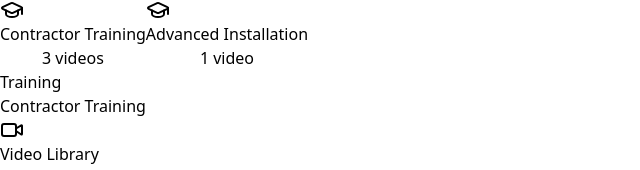
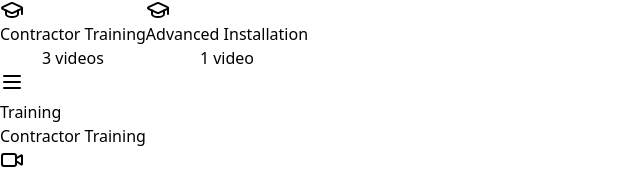
Before and after one commit to oepablomoli/videotraining, a React (Vite) app: page / in a window 1280 px wide. Shown: the part 350-520 px from the top of the page, without its empty margins (0-640 px from the left). Built offline with nearby package versions, Linux system fonts and the light colour scheme.

Commit message:
sidebar collapse

```diff
--- a/src/App.tsx
+++ b/src/App.tsx
@@ -17,6 +17,7 @@ export default function App() {
   );
   const [activeSidebarItem, setActiveSidebarItem] = useState<SidebarItem>(trainingCategories[0].id);
   const [showVideoLibrary, setShowVideoLibrary] = useState(false);
+  const [sidebarCollapsed, setSidebarCollapsed] = useState(false);
 
   const handleSidebarClick = (item: string) => {
     setActiveSidebarItem(item as SidebarItem);
@@ -43,6 +44,10 @@ export default function App() {
     setShowVideoLibrary(!showVideoLibrary);
   };
 
+  const handleToggleSidebar = () => {
+    setSidebarCollapsed(!sidebarCollapsed);
+  };
+
   return (
     <Layout>
       <Sidebar
@@ -50,9 +55,10 @@ export default function App() {
         activeSidebarItem={activeSidebarItem}
         onSidebarClick={handleSidebarClick}
         onCategorySelect={handleCategorySelect}
+        isCollapsed={sidebarCollapsed}
       />
 
-      <MainContent>
+      <MainContent onToggleSidebar={handleToggleSidebar}>
         <div className="max-w-6xl mx-auto space-y-8">
           {/* Header */}
           <div className="flex items-center justify-between">
--- a/src/components/Header.tsx
+++ b/src/components/Header.tsx
@@ -1,7 +1,24 @@
-const Header = () => {
+import { Menu } from 'lucide-react';
+
+interface HeaderProps {
+  onToggleSidebar?: () => void;
+}
+
+const Header = ({ onToggleSidebar }: HeaderProps) => {
   return (
     <header className="mb-8">
-      <h1 className="text-3xl font-bold text-gray-900">Training</h1>
+      <div className="flex items-center gap-4">
+        {onToggleSidebar && (
+          <button
+            onClick={onToggleSidebar}
+            className="p-2 text-gray-600 hover:bg-gray-100 rounded-md transition-colors focus:outline-none focus:ring-2 focus:ring-blue-500 focus:ring-offset-2"
+            aria-label="Toggle sidebar"
+          >
+            <Menu className="h-5 w-5" />
+          </button>
+        )}
+        <h1 className="text-3xl font-bold text-gray-900">Training</h1>
+      </div>
     </header>
   );
 };
--- a/src/components/MainContent.tsx
+++ b/src/components/MainContent.tsx
@@ -3,12 +3,13 @@ import Header from './Header';
 
 interface MainContentProps {
   children: ReactNode;
+  onToggleSidebar?: () => void;
 }
 
-const MainContent = ({ children }: MainContentProps) => {
+const MainContent = ({ children, onToggleSidebar }: MainContentProps) => {
   return (
     <main className="flex-1 p-8 overflow-y-auto">
-      <Header />
+      <Header onToggleSidebar={onToggleSidebar} />
       {children}
     </main>
   );
--- a/src/components/Sidebar.tsx
+++ b/src/components/Sidebar.tsx
@@ -9,18 +9,21 @@ interface SidebarProps {
   activeSidebarItem: SidebarItem;
   onSidebarClick: (item: string) => void;
   onCategorySelect: (category: TrainingCategory) => void;
+  isCollapsed: boolean;
 }
 
 const Sidebar = ({
   trainingCategories,
   activeSidebarItem,
   onSidebarClick,
-  onCategorySelect
+  onCategorySelect,
+  isCollapsed
 }: SidebarProps) => {
   return (
-    <aside className="w-64 bg-white border-r border-gray-200 flex flex-col">
-      <SidebarHeader />
+    <aside className={`${isCollapsed ? 'w-16' : 'w-64'} bg-white border-r border-gray-200 flex flex-col transition-all duration-300`}>
+      <SidebarHeader isCollapsed={isCollapsed} />
 
+      {!isCollapsed && (
         <nav className="flex-1 p-4 space-y-2">
           <h3 className="px-2 text-xs font-semibold text-gray-400 uppercase tracking-wider">Platform</h3>
 
@@ -53,6 +56,7 @@ const Sidebar = ({
             onCategorySelect={onCategorySelect}
           />
         </nav>
+      )}
     </aside>
   );
 };
--- a/src/components/SidebarHeader.tsx
+++ b/src/components/SidebarHeader.tsx
@@ -1,15 +1,25 @@
-const SidebarHeader = () => {
+interface SidebarHeaderProps {
+  isCollapsed?: boolean;
+}
+
+const SidebarHeader = ({ isCollapsed = false }: SidebarHeaderProps) => {
   return (
     <div className="p-4 border-b border-gray-200">
-      <div className="flex items-center gap-3 mb-3">
+      <div className="flex items-center gap-3">
+        <div className="flex-shrink-0">
           <img
             src="/oneethos-logo.png"
             alt="OneEthos"
             className="h-8 w-auto"
           />
         </div>
+        {!isCollapsed && (
+          <div>
             <h2 className="text-xl font-bold text-gray-800">Dashboard</h2>
             <p className="text-sm text-gray-500">Test Contractor</p>
+          </div>
+        )}
+      </div>
     </div>
   );
 };
```
Lines whose indentation alone changed are shown as unchanged.
